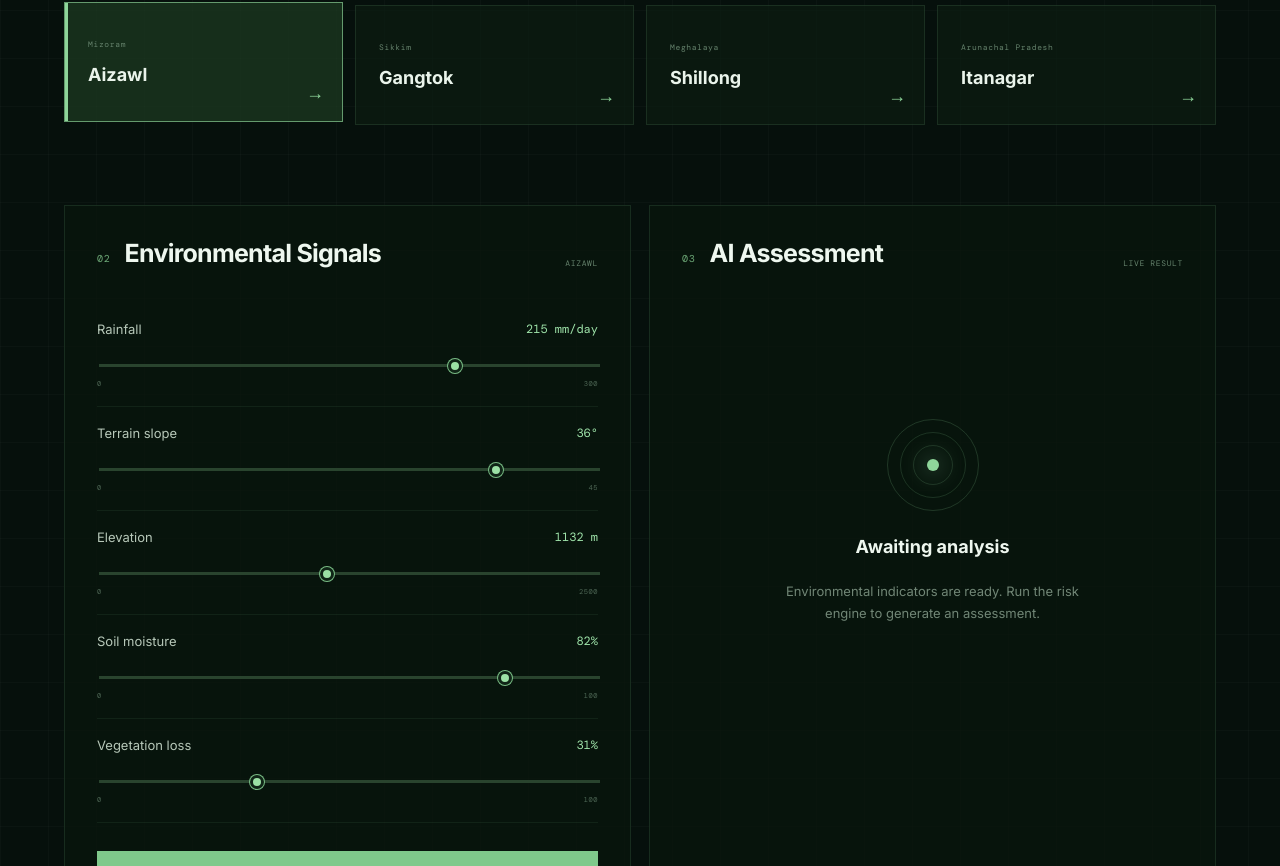
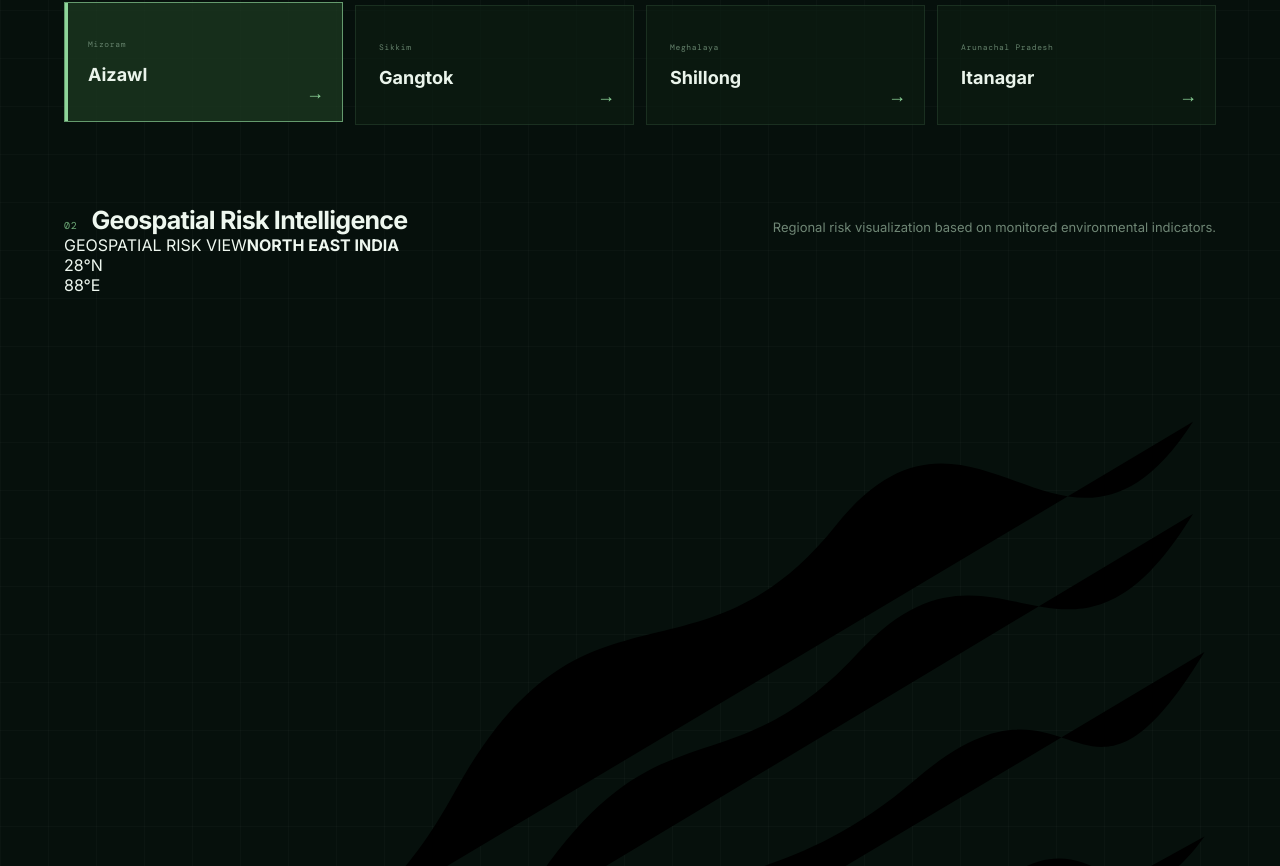
Before and after one commit to gauthamcristiano/sih-disaster-management, a React (Vite) app in the folder frontend/: page / in a window 1280 px wide. Shown: the part 854-1720 px from the top of the page. Built offline with nearby package versions, Linux system fonts and the light colour scheme; the HTML template or start-up script is replaced by a standard one.

Commit message:
Refactor App.tsx for improved readability

```diff
--- a/frontend/src/App.tsx
+++ b/frontend/src/App.tsx
@@ -1,5 +1,6 @@
 import { useState } from "react";
 import "./App.css";
+import RiskMap from "./components/RiskMap";
 
 type Factor = {
   name: string;
@@ -88,10 +89,10 @@ function calculateRisk(
   const vegetationScore = normalize(vegetationLoss, 0, 100);
 
   const weightedScore =
-    rainfallScore * 0.30 +
+    rainfallScore * 0.3 +
     slopeScore * 0.25 +
-    elevationScore * 0.10 +
-    moistureScore * 0.20 +
+    elevationScore * 0.1 +
+    moistureScore * 0.2 +
     vegetationScore * 0.15;
 
   const riskScore = Number((weightedScore * 100).toFixed(1));
@@ -178,11 +179,7 @@ function calculateRisk(
     });
   }
 
-  const confidence = clamp(
-    72 + factors.length * 4,
-    72,
-    92
-  );
+  const confidence = clamp(72 + factors.length * 4, 72, 92);
 
   return {
     risk_score: riskScore,
@@ -273,10 +270,9 @@ function App() {
             </h1>
 
             <p>
-              An AI-assisted landslide risk intelligence
-              platform designed to identify environmental
-              conditions associated with elevated landslide
-              risk and support earlier decision-making.
+              An AI-assisted landslide risk intelligence platform designed
+              to identify environmental conditions associated with elevated
+              landslide risk and support earlier decision-making.
             </p>
 
             <div className="hero-meta">
@@ -346,11 +342,31 @@ function App() {
           </div>
         </section>
 
+        <section className="map-section">
+          <div className="section-heading">
+            <div>
+              <span>02</span>
+              <h2>Geospatial Risk Intelligence</h2>
+            </div>
+
+            <p>
+              Regional risk visualization based on monitored
+              environmental indicators.
+            </p>
+          </div>
+
+          <RiskMap
+            location={location.name}
+            riskScore={result?.risk_score ?? 0}
+            riskLevel={result?.risk_level ?? "WAITING"}
+          />
+        </section>
+
         <section className="dashboard">
           <div className="panel">
             <div className="panel-heading">
               <div>
-                <span>02</span>
+                <span>03</span>
                 <h2>Environmental Signals</h2>
               </div>
 
@@ -422,7 +438,7 @@ function App() {
           <div className="panel assessment-panel">
             <div className="panel-heading">
               <div>
-                <span>03</span>
+                <span>04</span>
                 <h2>AI Assessment</h2>
               </div>
 
@@ -438,9 +454,8 @@ function App() {
                 <h3>Awaiting analysis</h3>
 
                 <p>
-                  Environmental indicators are ready.
-                  Run the risk engine to generate an
-                  assessment.
+                  Environmental indicators are ready. Run the risk
+                  engine to generate an assessment.
                 </p>
               </div>
             ) : (
@@ -495,17 +510,13 @@ function App() {
                 </div>
 
                 <div className="factors">
-                  {result.factors.map(
-                    (factor, index) => (
+                  {result.factors.map((factor, index) => (
                     <div
                       className="factor"
                       key={`${factor.name}-${index}`}
                     >
                       <div className="factor-number">
-                          {String(index + 1).padStart(
-                            2,
-                            "0"
-                          )}
+                        {String(index + 1).padStart(2, "0")}
                       </div>
 
                       <div className="factor-main">
@@ -524,8 +535,7 @@ function App() {
                         {factor.impact}
                       </div>
                     </div>
-                    )
-                  )}
+                  ))}
                 </div>
               </div>
             )}
@@ -543,11 +553,10 @@ function App() {
             </h2>
 
             <p>
-              The platform is designed to combine rainfall,
-              terrain, soil moisture, vegetation and future
-              satellite/geospatial data to identify changing
-              risk zones and prioritize locations requiring
-              attention.
+              The platform is designed to combine rainfall, terrain,
+              soil moisture, vegetation and future satellite/geospatial
+              data to identify changing risk zones and prioritize
+              locations requiring attention.
             </p>
           </div>
 
```
Lines whose indentation alone changed are shown as unchanged.
